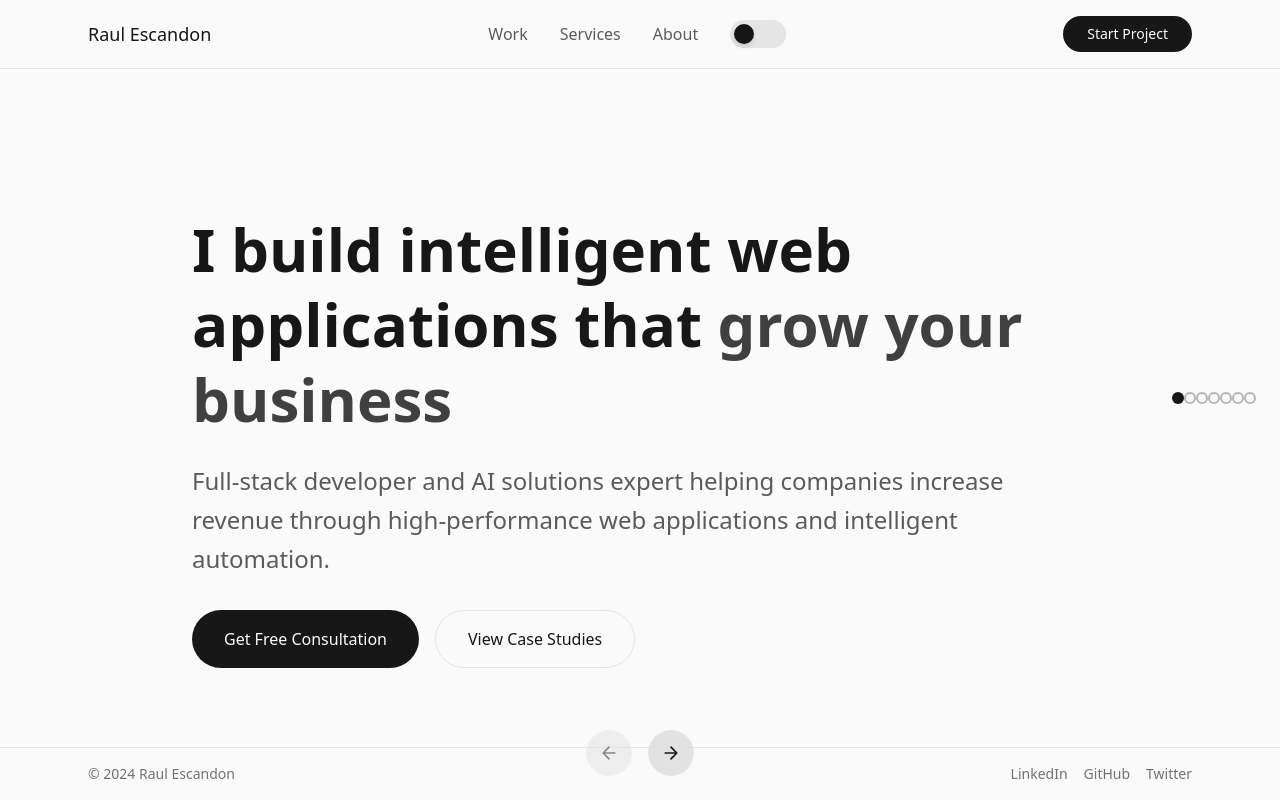
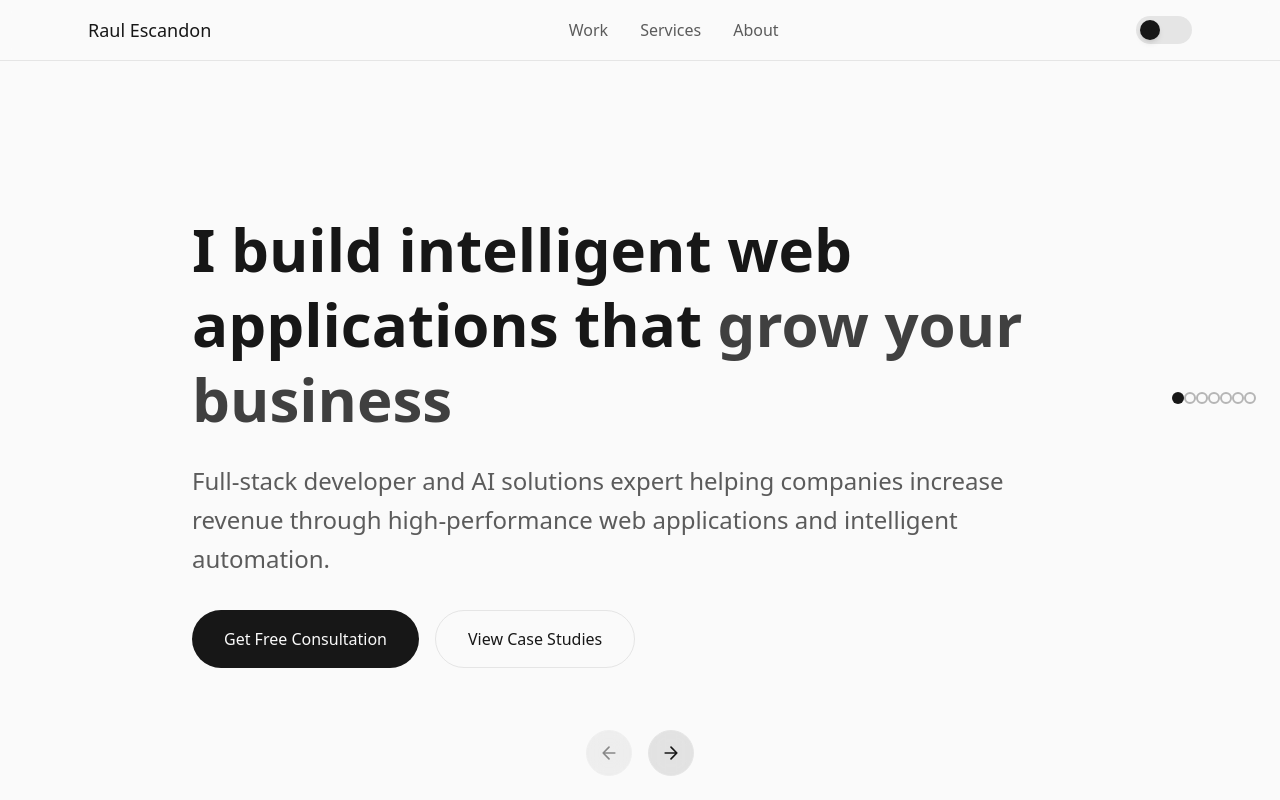
Before and after one commit to elmerescandon/portofolio-v2, a Next.js app: page / in a window 1280 px wide. Built offline with nearby package versions, Linux system fonts and the light colour scheme.

Commit message:
Update toggle and validation

```diff
--- a/src/app/components/Navigation/index.tsx
+++ b/src/app/components/Navigation/index.tsx
@@ -36,16 +36,17 @@ export default function Navigation({ currentSection, goToSection }: NavigationPr
               {item}
             </motion.button>
           ))}
-          <ThemeToggle />
+
         </div>
-        <motion.button
+        {/* <motion.button
           onClick={() => goToSection(6)}
           className="bg-foreground text-background px-6 py-2 rounded-full text-sm font-medium hover:bg-accent transition-colors"
           whileHover={{ scale: 1.05 }}
           whileTap={{ scale: 0.95 }}
         >
           Start Project
-        </motion.button>
+        </motion.button> */}
+        <ThemeToggle />
       </nav>
     </motion.header>
   );
--- a/src/app/page.tsx
+++ b/src/app/page.tsx
@@ -98,7 +98,7 @@ export default function Home() {
         </AnimatePresence>
       </div>
 
-      <Footer />
+      {/* <Footer /> */}
     </div>
   );
 }
```
